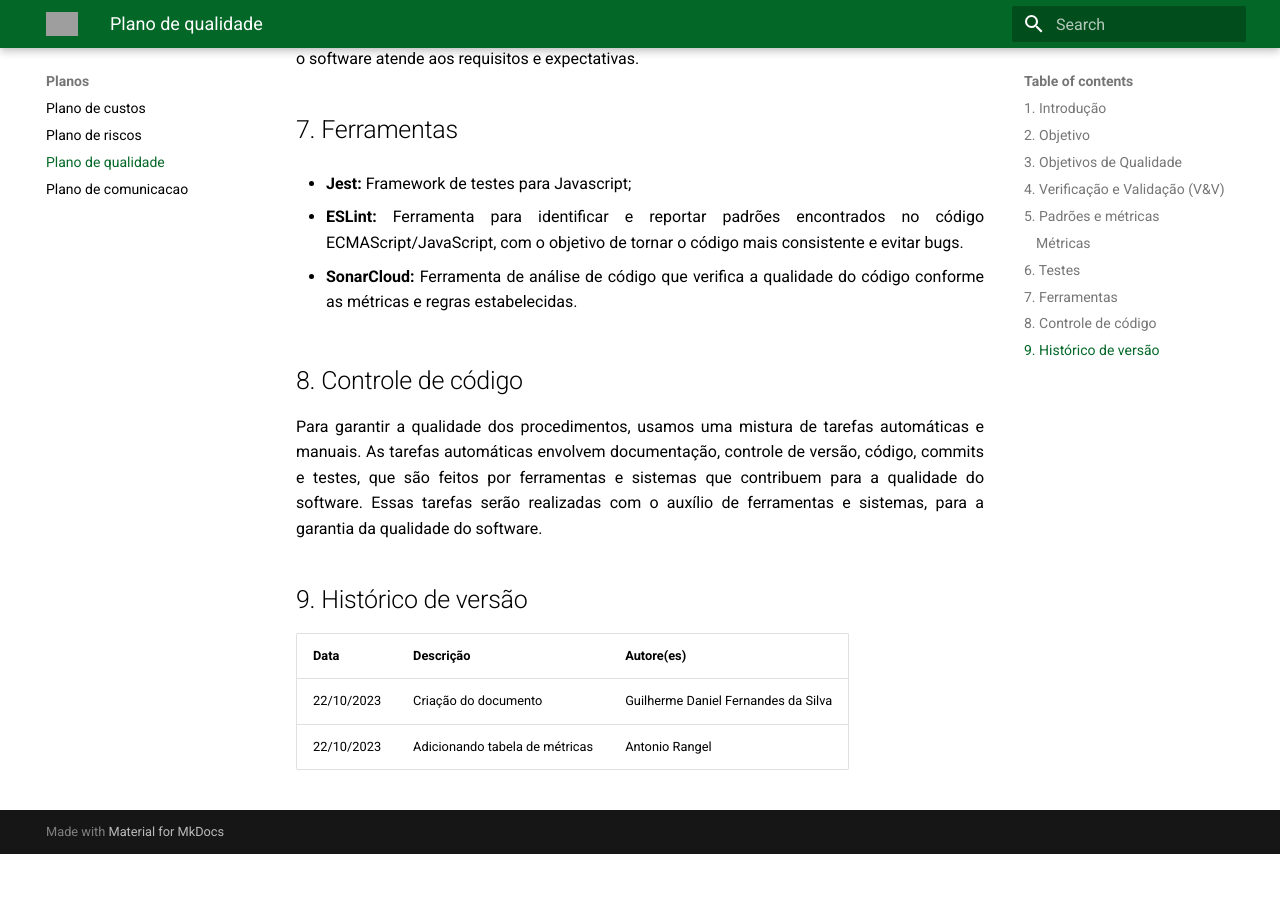
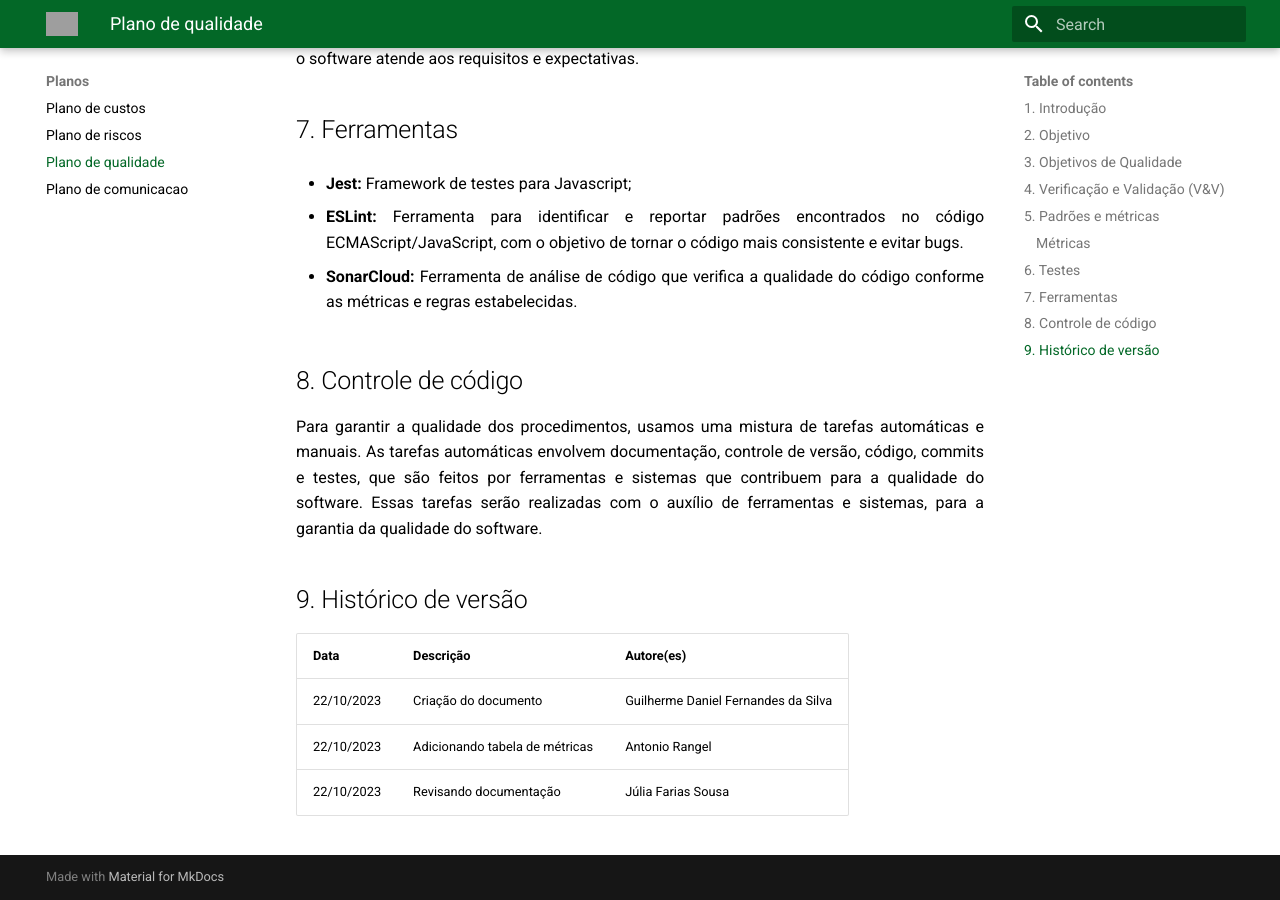
Before and after one commit to fga-eps-mds/2023.2-PrintGo-Doc, an MkDocs documentation site: the page built from docs/Planos/plano_de_qualidade.md, in a window 1280 px wide and 900 px high, scrolled down 3490 px. Built offline with MkDocs 1.6.1 and Material for MkDocs 9.7.7, drawn with Linux system fonts in a browser that asks for light colours; before the commit the page ends 4344 px from its top, so only the background shows below that; grey boxes are pictures that could not be loaded.

Commit message:
:pencil:(#33) Revisando plano de qualidade

```diff
--- a/docs/Planos/plano_de_qualidade.md
+++ b/docs/Planos/plano_de_qualidade.md
@@ -98,3 +98,4 @@ Para garantir a qualidade dos procedimentos, usamos uma mistura de tarefas autom
 |--------|-------------|--------------|
 |22/10/2023| Criação do documento | Guilherme Daniel Fernandes da Silva |
 |22/10/2023| Adicionando tabela de métricas | Antonio Rangel |
+|22/10/2023| Revisando documentação | Júlia Farias Sousa|
```
